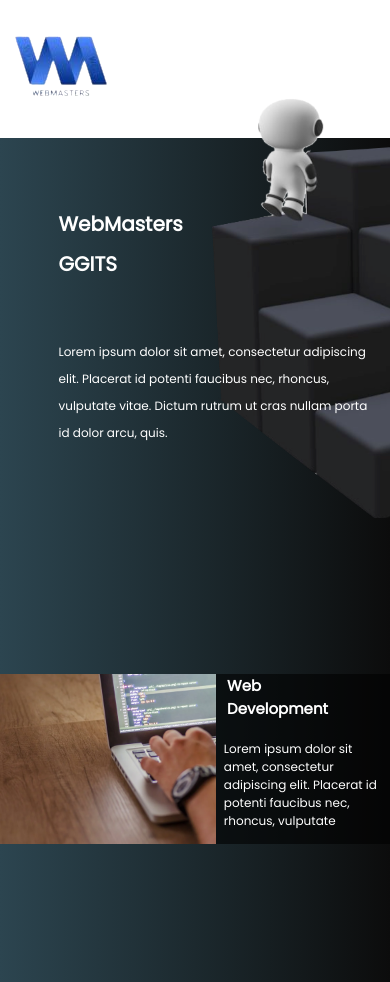
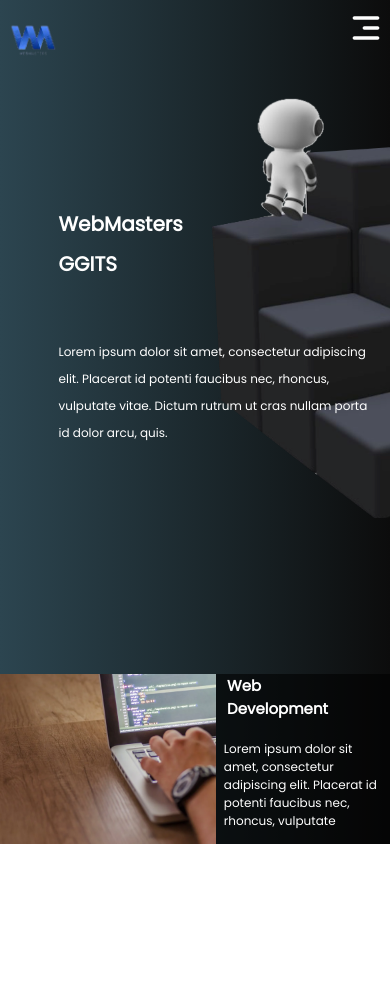
Before and after one commit to Sahil2315/WebMasters, a plain HTML site: page index.html in a window 390 px wide. Shown: the top 982 px of the page. After the commit the page ends 844 px from the top, so only its background shows below. Drawn offline with Linux system fonts and the light colour scheme.

Commit message:
Update style.css

```diff
--- a/style.css
+++ b/style.css
@@ -11,6 +11,13 @@ body{
     font-family: 'Poppins', sans-serif;
     color: white;
     overflow-x: hidden;
+}
+
+#img1{
+    position: absolute;
+    left: 2%;
+    top: 2%;
+    z-index: 4;
 }
 
 #navbar{
@@ -172,6 +179,11 @@ line-height: 27px;
     #sp2{
         display: none!important;
     }
+    #img1{
+        top: 1%;
+        left: 1%;
+        width: 14%;
+    }
 }
 
 @media screen and (max-width: 490px) {
```
